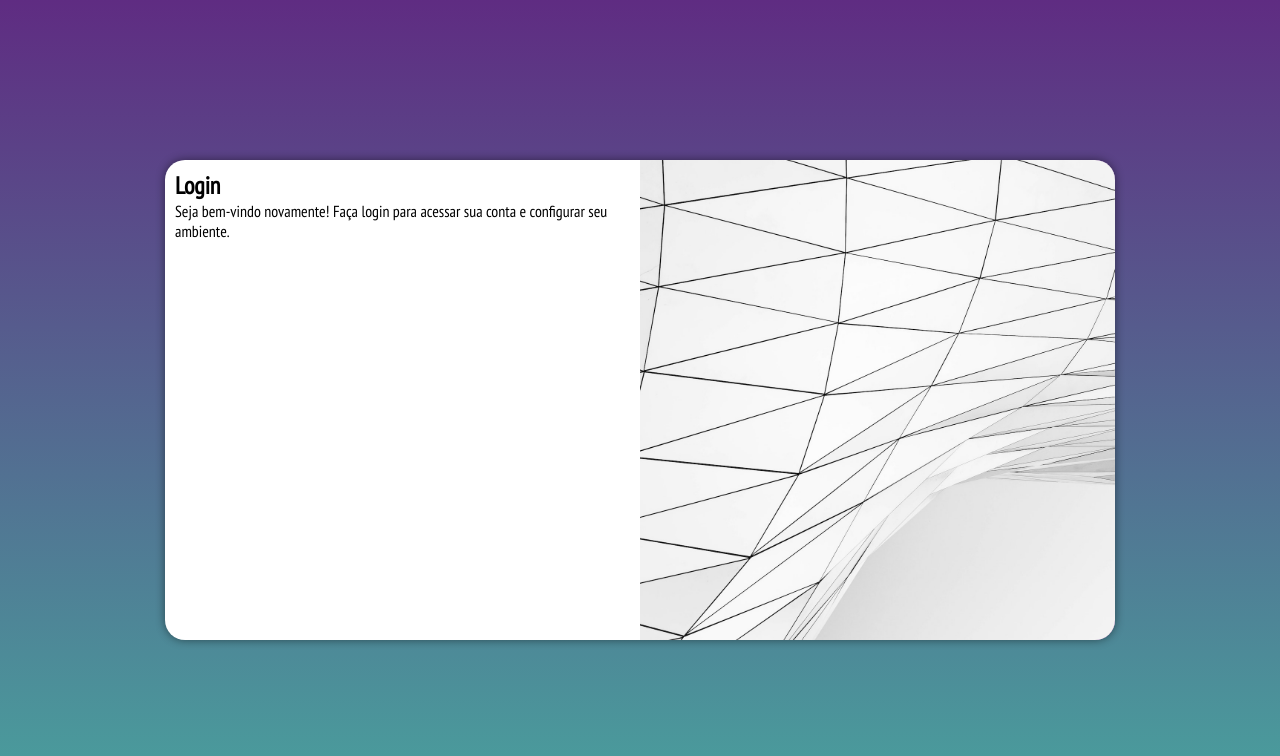
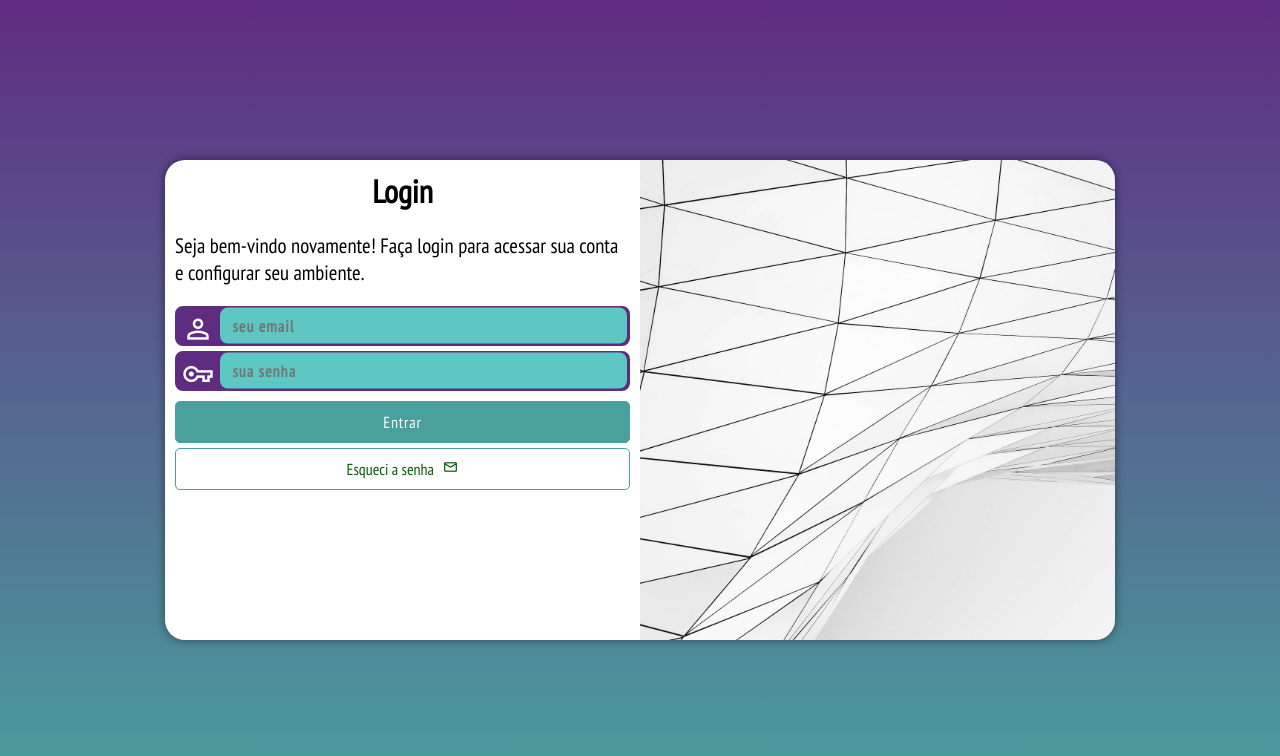
Before and after one commit to giowosniak/projeto-login, a plain HTML site: page index.html in a window 1280 px wide. Drawn offline with nearby package versions, Linux system fonts and the light colour scheme.

Commit message:
projeto finalizado

```diff
--- a/estilos/media-query.css
+++ b/estilos/media-query.css
@@ -7,7 +7,7 @@
 
     section#login {
         width: 80vw;
-        height: 50vh;
+        height: 60vh;
     }
 
     section#login > div#imagem {
@@ -19,6 +19,15 @@
     section#login > div#formulario {
         float: right;
         width: 70%;
+    }
+
+    #formulario h1 {
+        font-size: 2em;
+    }
+
+    #formulario p {
+        font-size: 1.3em;
+        margin: 15px 0px;
     }
 }
 
@@ -44,4 +53,13 @@
         width: 50%;
 
     }
+
+    #formulario h1 {
+        font-size: 2em;
+    }
+
+    #formulario p {
+        font-size: 1.3em;
+        margin: 20px 0px;
+    }
 }
--- a/estilos/style.css
+++ b/estilos/style.css
@@ -31,15 +31,16 @@ section#login {
     top: 50%;
     left: 50%;
     overflow: hidden;
-    transform: translate(-50%, -50%);
     background-color: white;
     width: 250px;
     height: 500px;
     border-radius: 20px;
     box-shadow: 0px 0px 10px rgba(0, 0, 0, 0.475);
 
+    transform: translate(-50%, -50%);
     transition: width 0.3s, height 0.3s;
     transition-timing-function: ease;
+
 }
 
 section#login > div#imagem {
@@ -56,3 +57,91 @@ section#login > div#formulario {
     padding: 10px;
 
 }
+
+#formulario h1 {
+    text-align: center;
+    margin-bottom: 10px;
+    font-weight: bolder;
+    font-size: 1em;
+}
+
+#formulario p {
+    font-size: 0.8em;
+    margin: 10px 0px;
+}
+
+div.campo {
+    background-color: var(--lilas);
+    border: 2px solid var(--lilas);
+    border-radius: 8px;
+    margin: 5px 0px;
+    height: 40px;
+
+}
+
+div.campo span {
+    color: white;
+    font-size: 2em;
+    width: 40px;
+    padding: 5px;
+}
+
+div.campo > input {
+    height: 100%;
+    width: calc(100% - 44px);
+    border-radius: 8px;
+    padding: 4px;
+    background-color: #5dc7c3 ;
+    border: none;
+    font-size: 1em;
+    font-weight: bolder;
+    text-indent: 8px;
+    letter-spacing: 1px;
+    transform: translateY(-13.5px);
+}
+
+div.campo > input:focus-within {
+    background-color: white;
+}
+
+form > input[type=submit] {
+    background-color: var(--verde);
+    font-size: 1em;
+    width: 100%;
+    display: block;
+    border: 1px solid var(--verde);
+    margin: auto;
+    margin-top: 10px;
+    padding: 10px;
+    color: white;
+    border-radius: 5px;
+    letter-spacing: .8px;
+    cursor: pointer;
+
+}
+
+form > input[type=submit]:hover {
+    background-color: #347270;
+}
+
+form a.botao {
+    display: block;
+    margin-top: 5px;
+    text-decoration: none;
+    border: 1px solid var(--verde);
+    text-align: center;
+    padding: 10px;
+    color: rgb(1, 95, 1);
+    border-radius: 5px;
+}
+
+form a.botao:hover {
+    background-color: rgb(114, 219, 184);
+}
+
+
+form > a.botao > span {
+    font-size: 1em;
+    padding-left: 5px;
+
+}
--- a/index.html
+++ b/index.html
@@ -5,6 +5,7 @@
     <meta http-equiv="X-UA-Compatible" content="IE=edge">
     <meta name="viewport" content="width=device-width, initial-scale=1.0">
     <title>Login</title>
+    <link rel="stylesheet" href="https://fonts.googleapis.com/css2?family=Material+Symbols+Outlined:opsz,wght,FILL,GRAD@48,400,1,0" />
     <link rel="stylesheet" href="estilos/style.css">
     <link rel="stylesheet" href="estilos/media-query.css">
 </head>
@@ -20,7 +21,23 @@
                 <p>Seja bem-vindo novamente! Faça login para acessar sua conta e configurar seu ambiente.</p>
 
                 <form action="login.php" method="post">
+                    <div class="campo">
+                        <span class="material-symbols-outlined">person</span>
+                        <input type="email" name="login" id="ilogin" placeholder="seu email" autocomplete="email" required maxlength="30">
+                        <label for="ilogin"></label>
+                    </div>
 
+                    <div class="campo">
+                        <span class="material-symbols-outlined">vpn_key</span>
+                        <input type="password" name="senha" id="isenha" placeholder="sua senha" autocomplete="current-password" required minlength="4" maxlength="8">
+                        <label for="isenha"></label>
+                    </div>
+                    <input type="submit" value="Entrar">
+                    <a href="esqueci.html" class="botao">Esqueci a senha
+                        <span class="material-symbols-outlined">
+                            mail
+                        </span>
+                    </a>
                 </form>
             </div>
 
```
